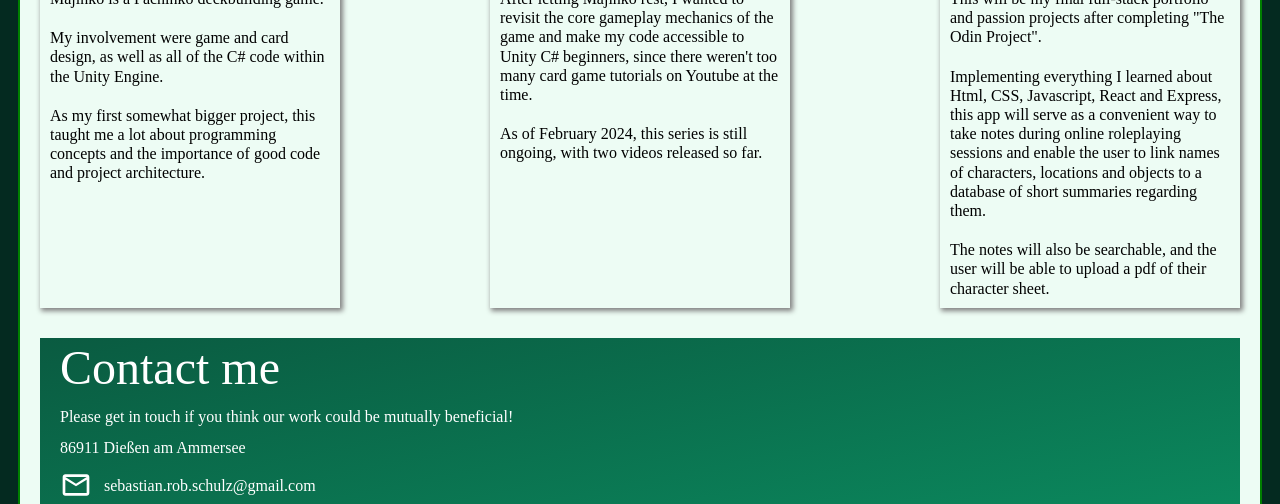
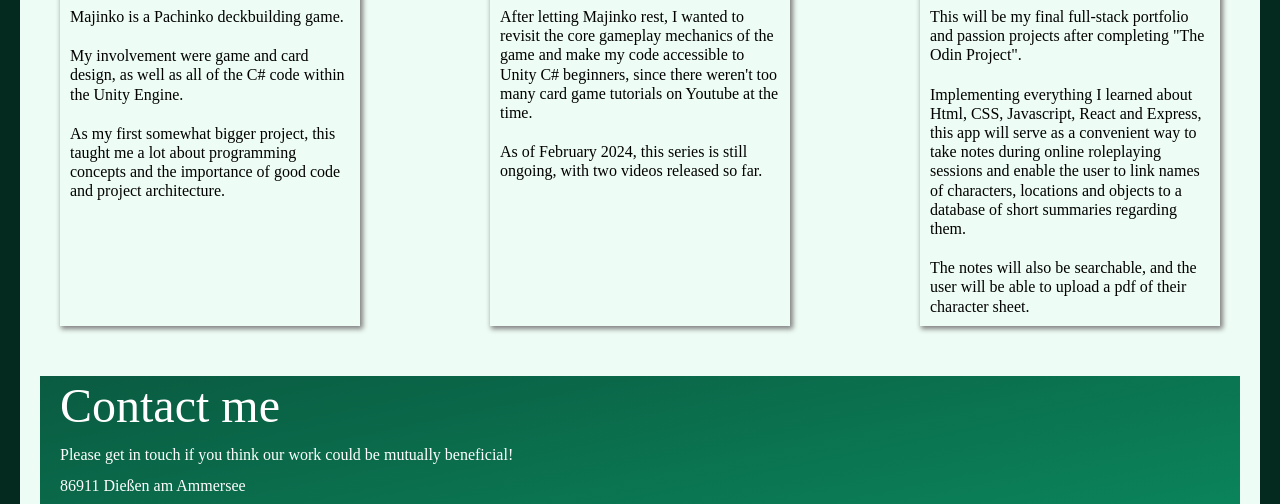
Before and after one commit to EndocrineMSc/MyHomepage, a website: page index.html in a window 1280 px wide. Shown: the part 708-1212 px from the top of the page. Drawn offline with Linux system fonts and the light colour scheme.

Commit message:
fix: Adjusted top-level containers padding

```diff
--- a/style.css
+++ b/style.css
@@ -32,8 +32,6 @@ body {
     max-width: 1200px;
 
     background-color: var(--shamrock-50);
-
-    border: 2px green solid;
 }
 
 img {
@@ -67,6 +65,7 @@ h2 {
 /*#region Top-Level Containers*/
 
 .about-me-container,
+.my-work-container,
 .contact-container {
     padding: 20px;
 }
```
